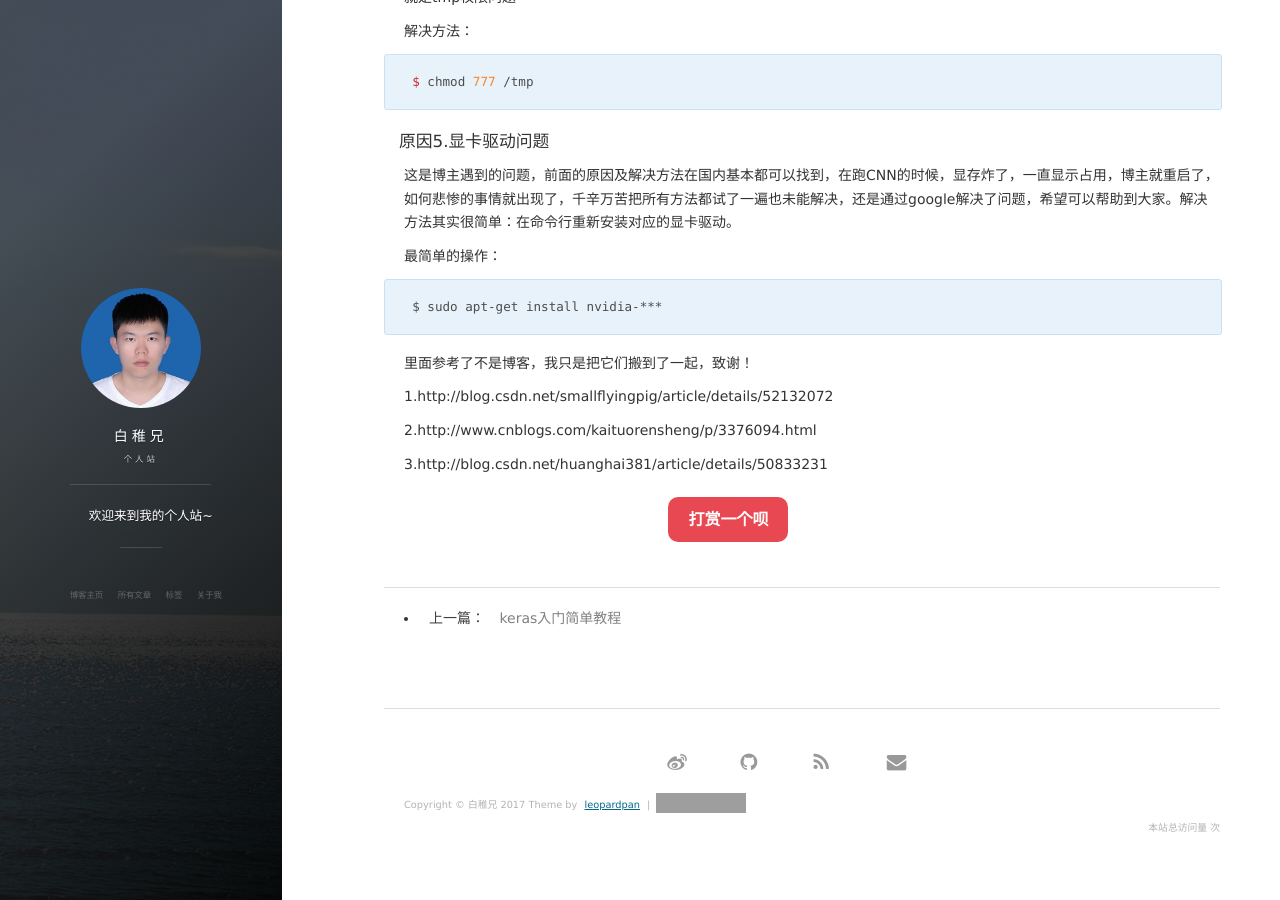
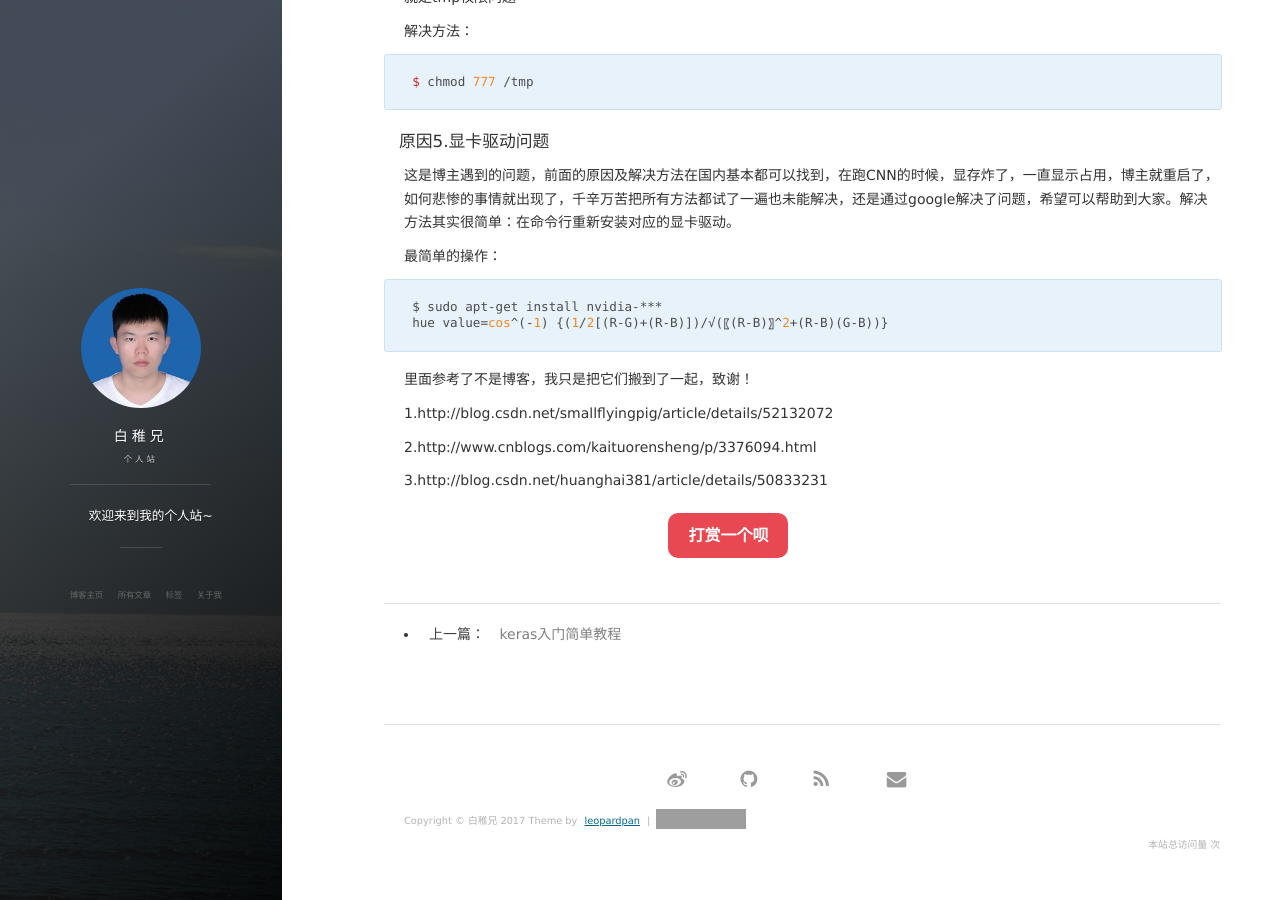
Before and after one commit to xujingxu/xujingxu.github.io, a Jekyll site: the page built from _posts/2017-10-10-ubuntu命令行黑屏和重复出现登入界面问题解决方法.md, in a window 1280 px wide and 900 px high, scrolled down 1822 px. Built offline with Jekyll 4.4.1, drawn with Linux system fonts in a browser that asks for light colours; nearby versions of some CDN libraries; comment, search, counter and statistics services are not loaded; grey boxes are pictures that could not be loaded.

Commit message:
Update 2017-10-10-ubuntu命令行黑屏和重复出现登入界面问题解决方法.md

```diff
--- a/_posts/2017-10-10-ubuntu命令行黑屏和重复出现登入界面问题解决方法.md
+++ b/_posts/2017-10-10-ubuntu命令行黑屏和重复出现登入界面问题解决方法.md
@@ -91,6 +91,8 @@ tag: ubuntu
 最简单的操作：
 
 	$ sudo apt-get install nvidia-***
+	hue value=cos^(-1) {(1/2[(R-G)+(R-B)])/√(〖(R-B)〗^2+(R-B)(G-B))}
+
 
 里面参考了不是博客，我只是把它们搬到了一起，致谢！
 
```
